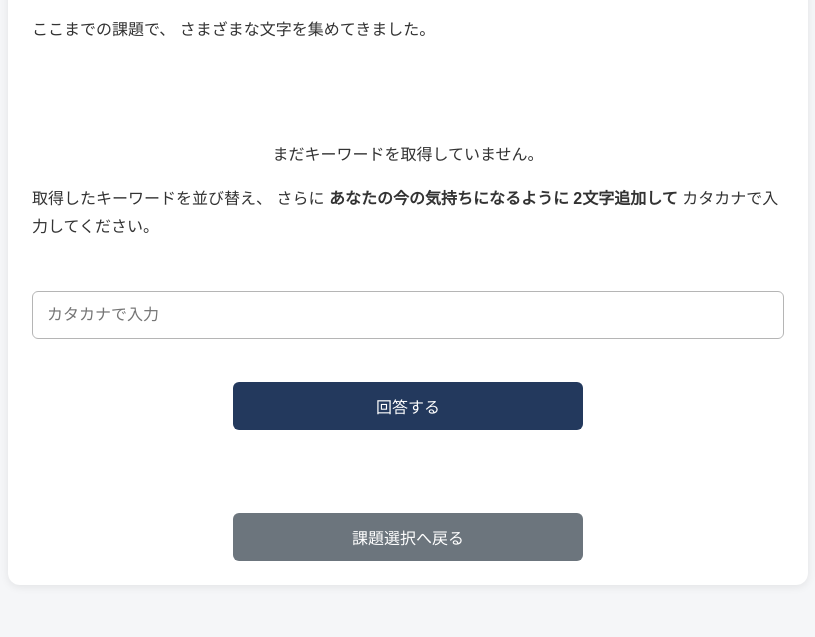
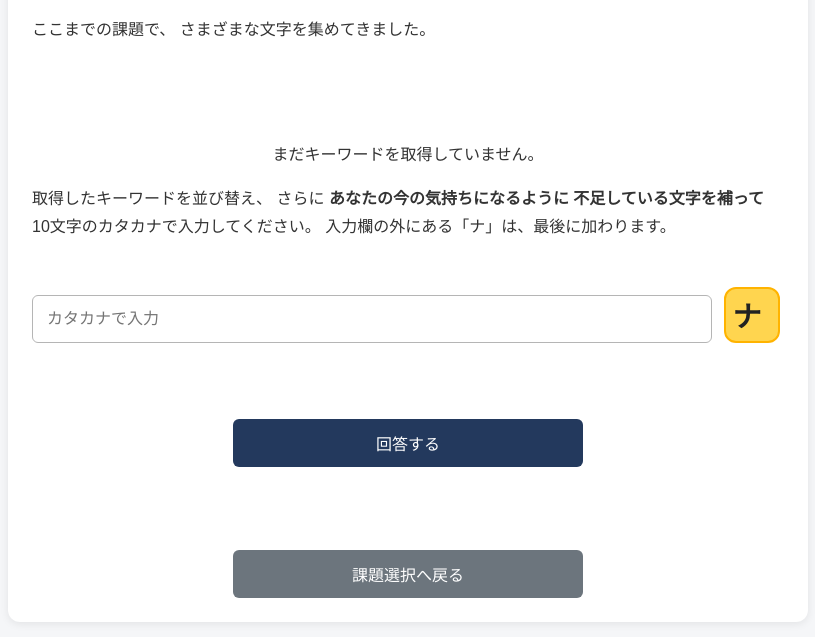
Before and after one commit to t-kdi3/bonenkai-arg, a plain HTML site: page final.html in a window 1280 px wide. Shown: the part 131-768 px from the top of the page, without its empty margins (232-1047 px from the left). Drawn offline with Linux system fonts and the light colour scheme.

Commit message:
Show fixed final answer character
Co-authored-by: Copilot <223556219+Copilot@users.noreply.github.com>

```diff
--- a/css/style.css
+++ b/css/style.css
@@ -899,6 +899,18 @@ body.office{
 
 }
 
+.final-answer-entry{
+    display:flex;
+    align-items:center;
+    gap:8px;
+}
+
+.final-answer-entry input{
+    flex:1;
+    min-width:0;
+    width:auto;
+}
+
 /* =====================================
    エンディング
 ===================================== */
--- a/final.html
+++ b/final.html
@@ -39,19 +39,24 @@ class="keyword-progress">
 
 <strong>
 あなたの今の気持ちになるように
-2文字追加して
+不足している文字を補って
 </strong>
 
-カタカナで入力してください。
+10文字のカタカナで入力してください。
+
+入力欄の外にある「ナ」は、最後に加わります。
 
 </p>
 
 
 <br>
 
+<div class="final-answer-entry">
 <input
 id="answer"
 placeholder="カタカナで入力">
+<span class="keyword owned" aria-label="最後に加わる文字">ナ</span>
+</div>
 
 <br><br>
 
@@ -120,8 +125,8 @@ function checkAnswer(){
     .replace(/\s/g,"");
 
     if(
-        ans ===
-        "ボウネンカイタノシイ"
+        ans + "ナ" ===
+        "ボウネンカイタノシイナ"
     ){
 
         location.href =
```
